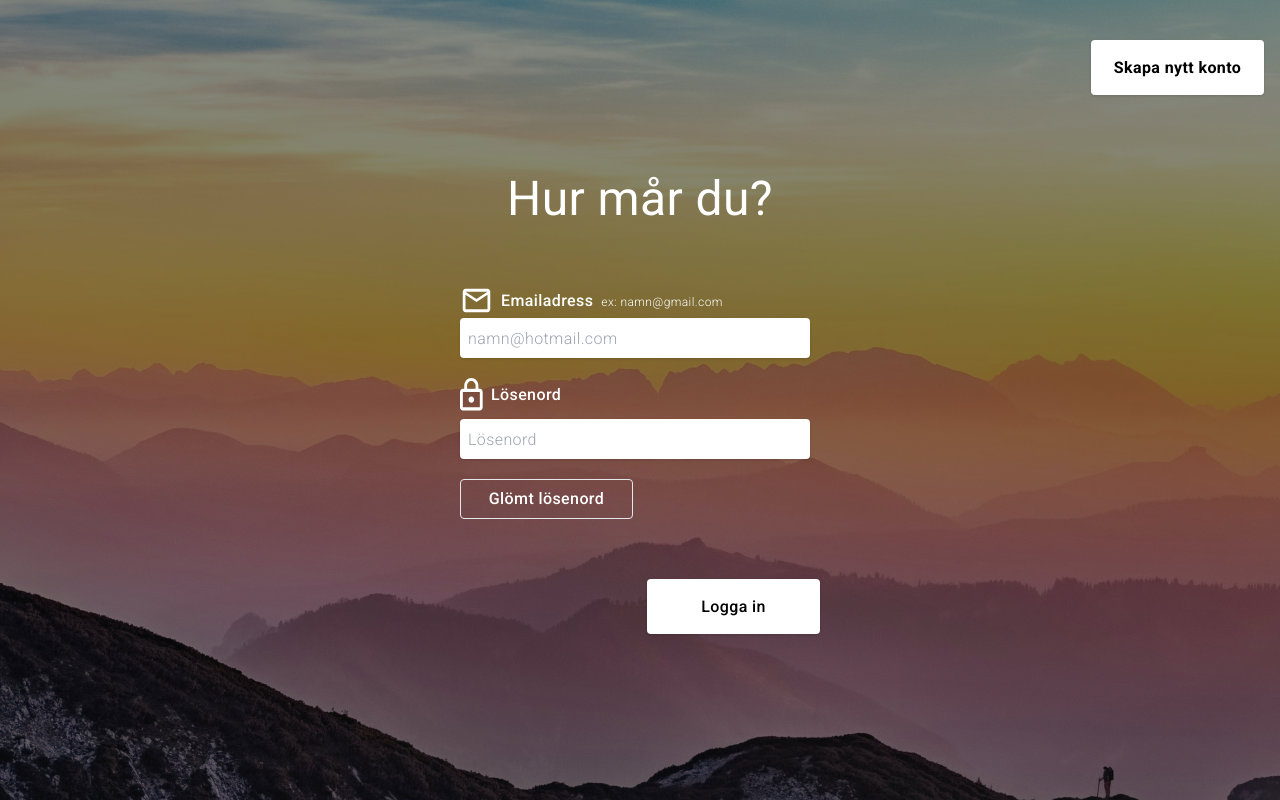
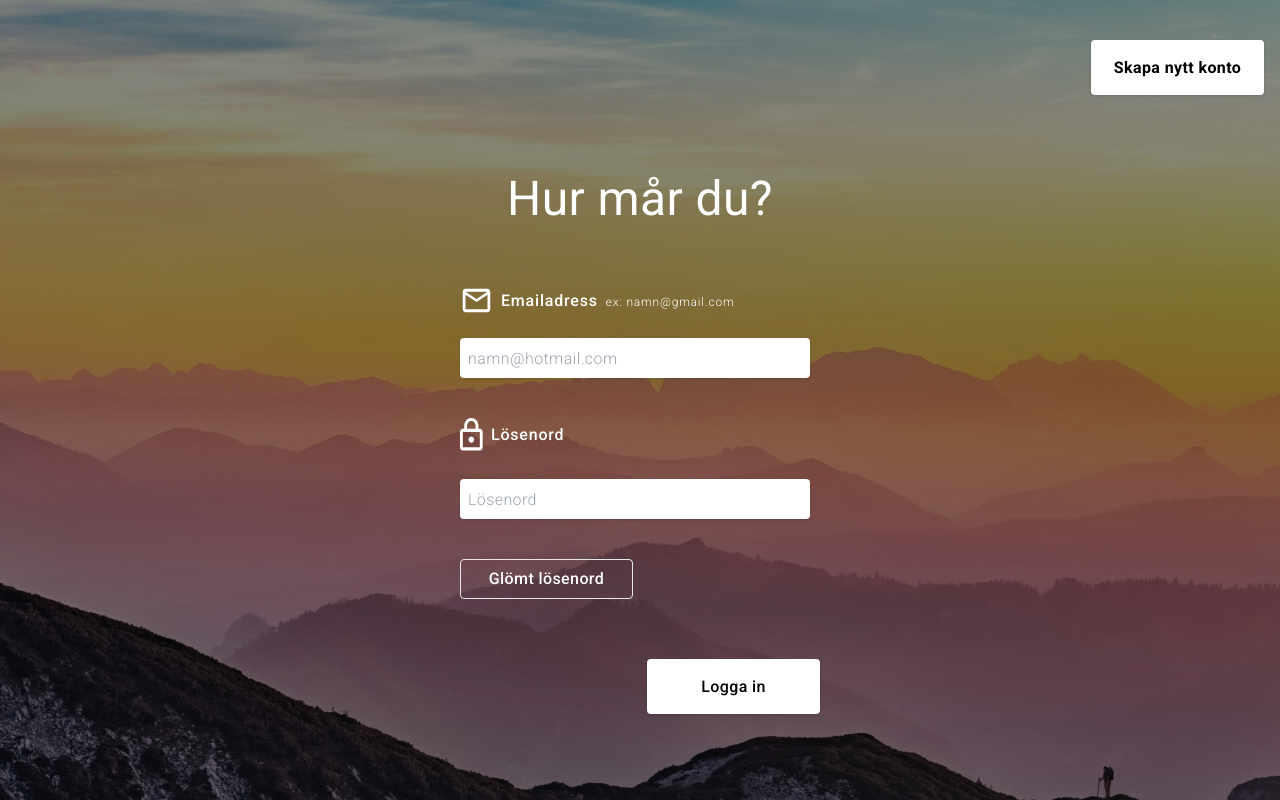
Before and after one commit to MartinaSTV/Journal, a React (Vite) app: page / in a window 1280 px wide. Built offline with nearby package versions, Linux system fonts and the light colour scheme; a web font is replaced by a local one.

Commit message:
style loginPage

```diff
--- a/index.html
+++ b/index.html
@@ -6,7 +6,7 @@
     <meta name="viewport" content="width=device-width, initial-scale=1.0" />
     <meta
       name="description"
-      content="Journal for kids with anxiety. Here your kid can fill ou forms to keep track of their anxiety and get a view and summation of their anxiety"
+      content="Journal for kids with anxiety. Here your kid can fill out forms to keep track of their anxiety and get a summation of their anxiety"
     />
     <title>Journal</title>
   </head>
--- a/src/Pages/LogIn.tsx
+++ b/src/Pages/LogIn.tsx
@@ -66,7 +66,7 @@ const LogIn = () => {
       >
         {type ? "Gå tillbaka" : "Skapa nytt konto"}
       </button>
-      <div className="w-screen flex mt-20 ">
+      <div className="flex mt-20">
         <h1 className=" text-white m-auto text-4xl font-normal  md:text-5xl md:mr-auto md:mr-auto ">
           Hur mår du?
         </h1>
@@ -79,12 +79,15 @@ const LogIn = () => {
         onSubmit={(e) => {
           e.preventDefault();
         }}
-        className=" tracking-wide p-5 text-white font-medium flex flex-col max-w-[335px] mt-10 mb-auto md:mr-auto md:ml-auto md:min-w-[400px]"
+        className=" p-5 text-white font-medium flex flex-col max-w-[335px] mt-10 mb-auto md:mr-auto md:ml-auto md:min-w-[400px]"
       >
         <div className="flex flex-col ">
           <div className="flex items-center">
             <img src={letter} alt="Ikon Brev" />
-            <label className="ml-2 " htmlFor={`username+${type}`}>
+            <label
+              className="ml-2 tracking-wider "
+              htmlFor={`username+${type}`}
+            >
               Emailadress
               <span className="font-light text-xs ml-2">
                 ex: namn@gmail.com
@@ -99,13 +102,13 @@ const LogIn = () => {
             type="text"
             id={`username+${type}`}
             placeholder="namn@hotmail.com"
-            className=" pl-2 font-light shadow h-[40px] text-black max-w-[350px] rounded"
+            className=" pl-2 font-light mt-5  shadow h-[40px] text-black max-w-[350px] rounded"
           />
         </div>
         <div className="flex flex-col">
-          <div className="flex items-center mt-5 mb-2">
+          <div className="flex items-center mt-10 mb-2">
             <img src={lock} alt="" />
-            <label className="ml-2" htmlFor="password">
+            <label className="ml-2 tracking-wider" htmlFor="password">
               Lösenord
             </label>
           </div>
@@ -117,22 +120,24 @@ const LogIn = () => {
             required
             type="text"
             id="password"
-            className=" pl-2 font-light text-black shadow h-[40px] max-w-[350px] rounded"
+            className=" pl-2 font-light text-black shadow h-[40px] max-w-[350px] mt-5 rounded"
             placeholder="Lösenord"
           />
         </div>
 
+        {!type && (
           <button
             onClick={() => {
               console.log("klick");
               resetPasswordSendMail(username, setResetPassword);
             }}
-          className="mt-5 mb-5 border rounded w-[173px] h-[40px]"
+            className="mt-10 mb-5 border rounded w-[173px] h-[40px]"
           >
             Glömt lösenord
           </button>
+        )}
         {resetPassword !== "" && (
-          <p className="ml-5font-light">{resetPassword}</p>
+          <p className="ml-5 font-light">{resetPassword}</p>
         )}
 
         <button
--- a/src/Service/Firebase.ts
+++ b/src/Service/Firebase.ts
@@ -9,7 +9,7 @@ import { getFirestore } from "firebase/firestore";
 // For Firebase JS SDK v7.20.0 and later, measurementId is optional
 
 const firebaseConfig = {
-  apiKey: import.meta.env.VITE_apiKey,
+  apiKey: import.meta.env.VITE_apiKey || "mockKey",
   authDomain: import.meta.env.VITE_authDomain,
   projectId: import.meta.env.VITE_projectId,
   storageBucket: import.meta.env.VITE_storageBucket,
```
Lines whose indentation alone changed are shown as unchanged.
